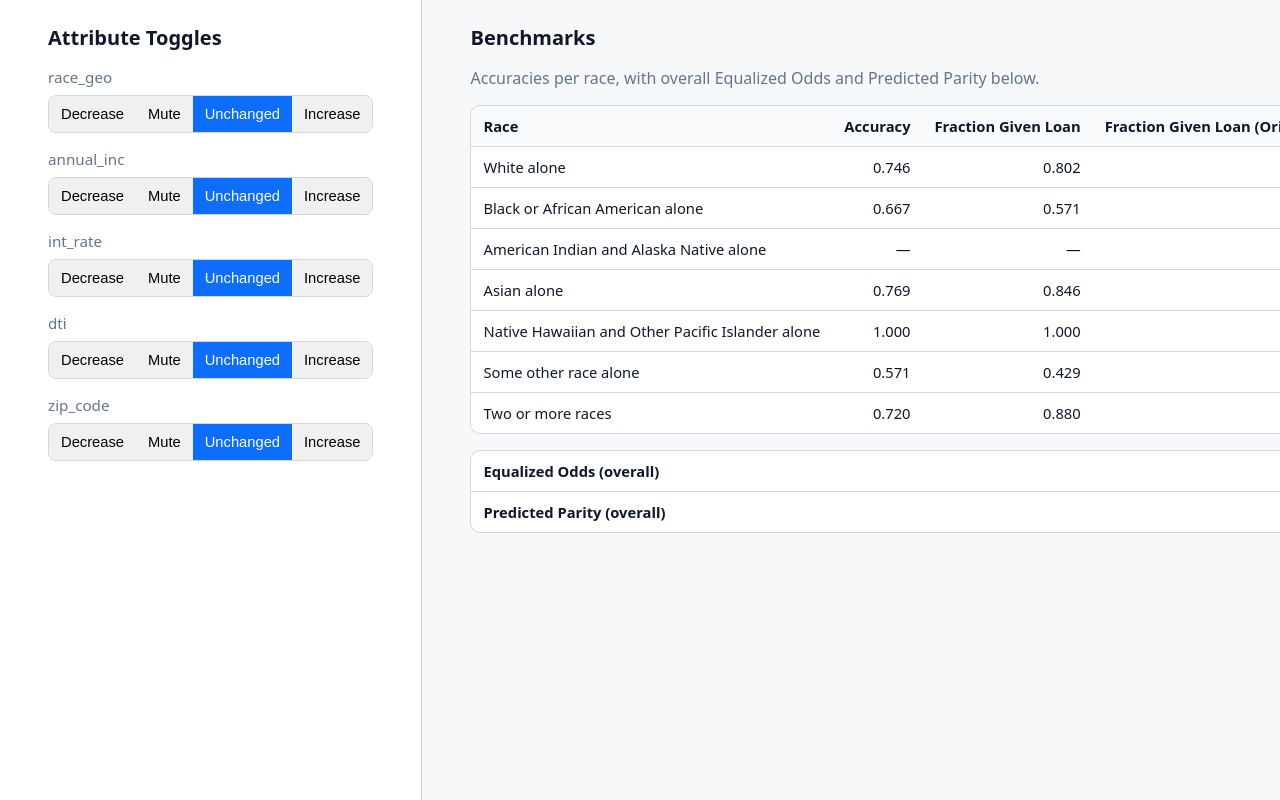
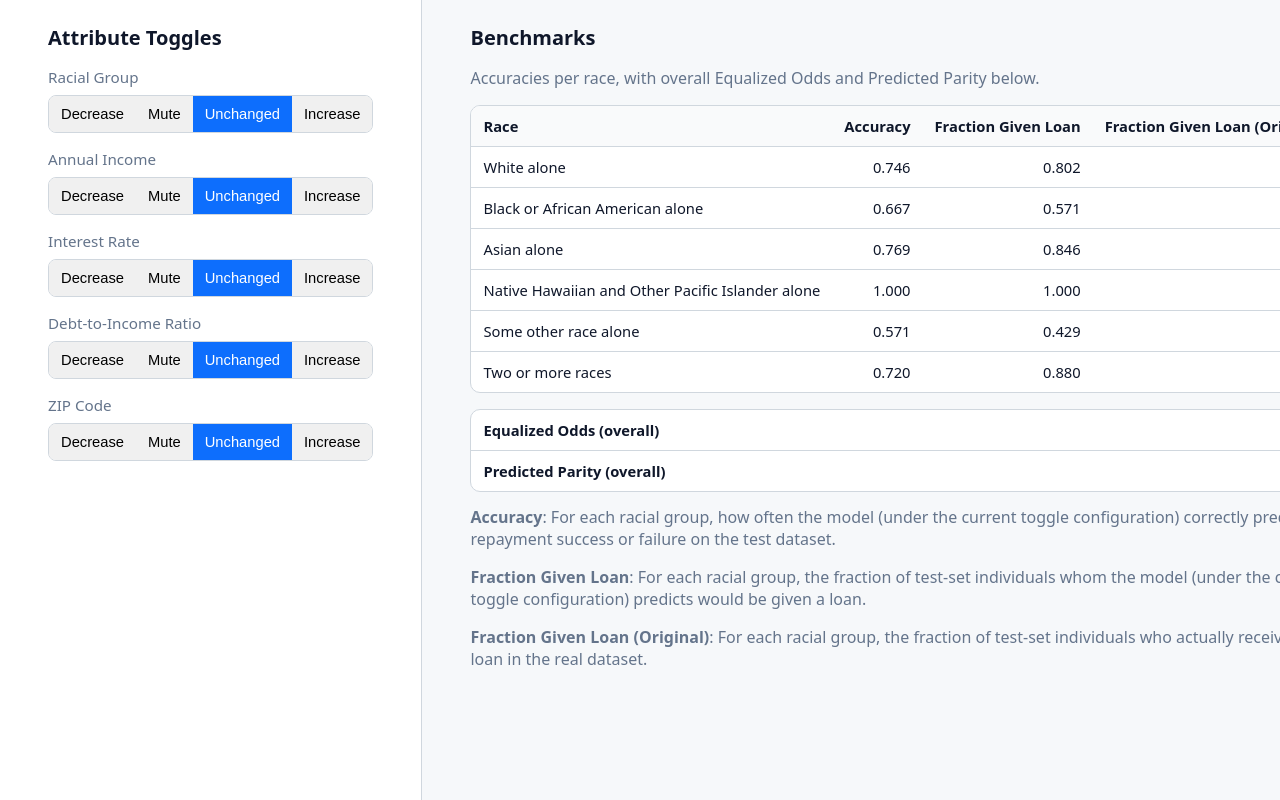
Before and after one commit to wanghungjen/DSF, a plain HTML site: page index.html in a window 1280 px wide. Shown: the top 800 px of the page. Drawn offline with Linux system fonts and the light colour scheme.

Commit message:
updated changes

```diff
--- a/app.js
+++ b/app.js
@@ -2,6 +2,15 @@
 // CONFIG
 // ==========================
 const selected_cols = ["race_geo", "annual_inc", "int_rate", "dti", "zip_code"];
+
+// Human-readable labels for left-side attributes
+const ATTRIBUTE_LABELS = {
+  race_geo: "Racial Group",
+  annual_inc: "Annual Income",
+  int_rate: "Interest Rate",
+  dti: "Debt-to-Income Ratio",
+  zip_code: "ZIP Code",
+};
 
 // Toggle options → numeric codes for DB lookup
 const OPTIONS = [
@@ -15,7 +24,7 @@ const OPTIONS = [
 const RACE_VARS = [
   "White alone",
   "Black or African American alone",
-  "American Indian and Alaska Native alone",
+  // "American Indian and Alaska Native alone",
   "Asian alone",
   "Native Hawaiian and Other Pacific Islander alone",
   "Some other race alone",
@@ -61,7 +70,8 @@ function renderAttributeToggles(container) {
 
     const label = document.createElement("div");
     label.className = "attribute-label";
-    label.textContent = attr;
+    // Use human-readable label if available, otherwise fall back to the key
+    label.textContent = ATTRIBUTE_LABELS[attr] || attr;
 
     const switcher = document.createElement("div");
     switcher.className = "option-switcher";
@@ -138,7 +148,7 @@ function updateBenchmarks() {
   table.appendChild(tbody);
 
   if (!row) {
-    tbody.innerHTML = `<tr><td colspan="2">No data for this combination.</td></tr>`;
+    tbody.innerHTML = `<tr><td colspan="4">No data for this combination.</td></tr>`;
     wrap.appendChild(table);
     container.appendChild(wrap);
     return;
--- a/index.html
+++ b/index.html
@@ -30,6 +30,24 @@
         <div id="overall-metrics" class="overall-wrap">
           <!-- overall EO / PP table goes here -->
         </div>
+
+        <p class="muted">
+          <b>Accuracy</b>: For each racial group, how often the model (under the
+          current toggle configuration) correctly predicts repayment success or
+          failure on the test dataset.
+        </p>
+
+        <p class="muted">
+          <b>Fraction Given Loan</b>: For each racial group, the fraction of
+          test-set individuals whom the model (under the current toggle
+          configuration) predicts would be given a loan.
+        </p>
+
+        <p class="muted">
+          <b>Fraction Given Loan (Original)</b>: For each racial group, the
+          fraction of test-set individuals who actually received a loan in the
+          real dataset.
+        </p>
       </aside>
     </div>
   </body>
```
